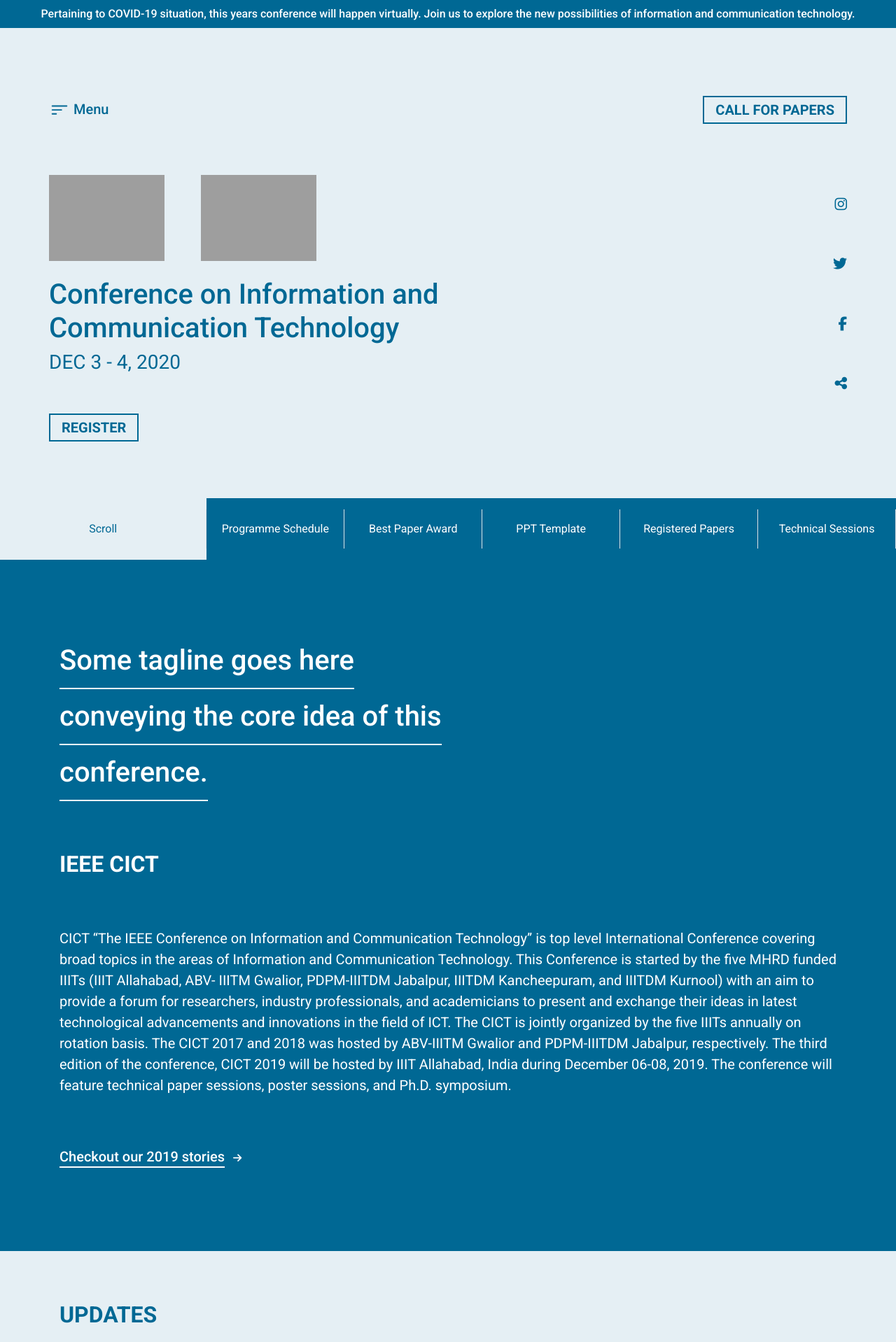
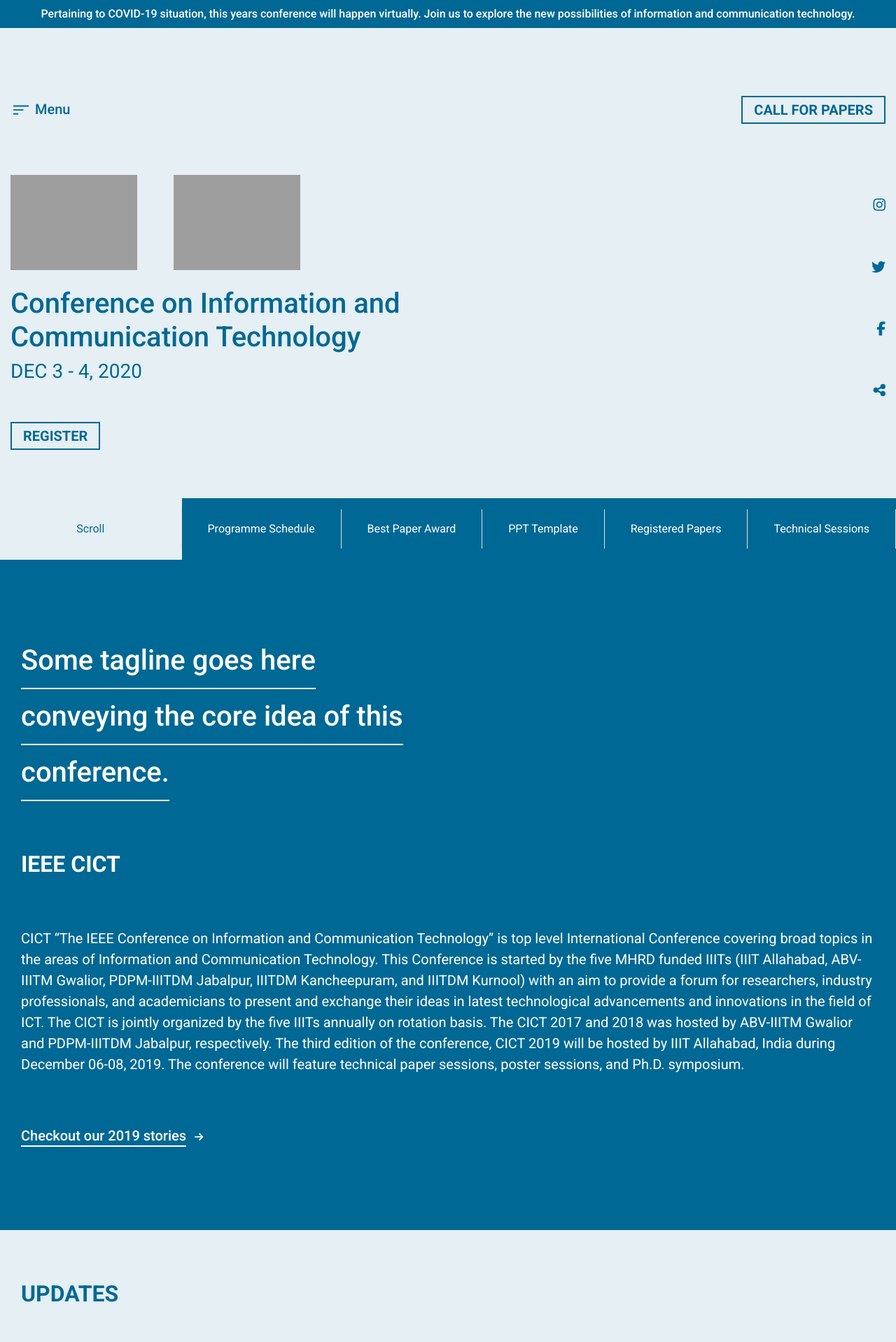
Before and after one commit to Aditya-ds-1806/CICT-2020, a PHP site: page / in a window 1280 px wide. Shown: the top 1918 px of the page at 70% size. Run offline with PHP 8.4, Linux system fonts and the light colour scheme; some libraries are stand-ins or nearby versions; grey boxes are pictures that could not be loaded.

Commit message:
adjusted nav spacings

```diff
--- a/index.html
+++ b/index.html
@@ -50,27 +50,27 @@
             <a href="" class="btn btn-outline-bahama-blue font-weight-bold font-size-1">REGISTER</a>
         </div>
         <div class="container-fluid d-flex text-center position-absolute bottom-0 px-0">
-            <div style="flex: 3" class="border-y-catskill-white">
+            <div style="flex: 7 7 auto" class="border-y-catskill-white">
                 <a href=""
                     class="d-block border-right text-bahama-blue bg-catskill-white my-auto px-2 py-3">Scroll</span></a>
             </div>
-            <div style="flex: 2" class="border-y-bahama-blue">
+            <div style="flex: 2 2 auto" class="border-y-bahama-blue">
                 <a href="" class="d-block border-right text-white bg-bahama-blue my-auto px-2 py-3">Programme
                     Schedule</a>
             </div>
-            <div style="flex: 2" class="border-y-bahama-blue">
+            <div style="flex: 2 2 auto" class="border-y-bahama-blue">
                 <a href="" class="d-block border-right text-white bg-bahama-blue my-auto px-2 py-3">Best
                     Paper Award</a>
             </div>
-            <div style="flex: 2" class="border-y-bahama-blue">
+            <div style="flex: 2 2 auto" class="border-y-bahama-blue">
                 <a href="" class="d-block border-right text-white bg-bahama-blue my-auto px-2 py-3">PPT
                     Template</a>
             </div>
-            <div style="flex: 2" class="border-y-bahama-blue">
+            <div style="flex: 2 2 auto" class="border-y-bahama-blue">
                 <a href="" class="d-block border-right text-white bg-bahama-blue my-auto px-2 py-3">Registered
                     Papers</a>
             </div>
-            <div style="flex: 2" class="border-y-bahama-blue">
+            <div style="flex: 2 2 auto" class="border-y-bahama-blue">
                 <a href="" class="d-block border-right text-white bg-bahama-blue my-auto px-2 py-3">Technical
                     Sessions</a>
             </div>
--- a/theme.css
+++ b/theme.css
@@ -21,10 +21,15 @@
     font-weight: var(--regular);
 }
 
+@media(min-width: 1200px) {
+    .container {
+        max-width: 1250px;
+    }
+}
+
 a:hover {
     text-decoration: none;
 }
-
 
 /* positioning */
 .top-0 {
```
